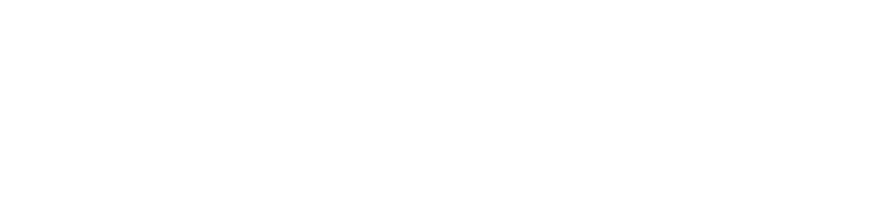
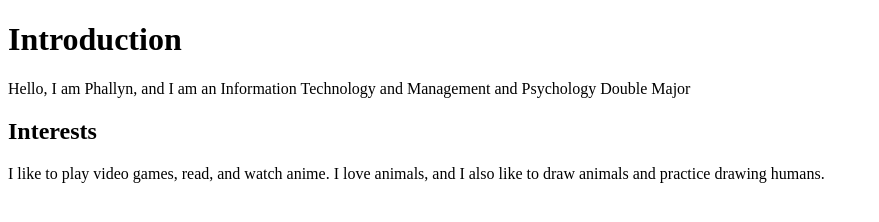
Before and after one commit to ITMD-362-phabercoss/lab1, a plain HTML site: page lab1.html in a window 1280 px wide. Shown: the whole page, without its empty margins (0-879 px from the left). Drawn offline with Linux system fonts and the light colour scheme.

Commit message:
New html information

```diff
--- a/lab1.html
+++ b/lab1.html
@@ -7,6 +7,13 @@
   </head>
 
   <body>
-
+<h1>Introduction</h1>
+<p>Hello, I am Phallyn, and I am an Information
+  Technology and Management and Psychology Double
+  Major</p>
+<h2>Interests</h2>
+<p>I like to play video games, read, and watch anime.
+  I love animals, and I also like to draw animals
+  and practice drawing humans.
   </body>
   </html>
```
